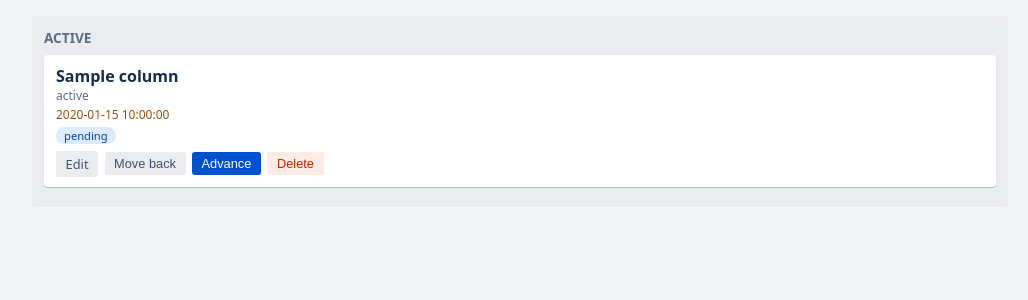
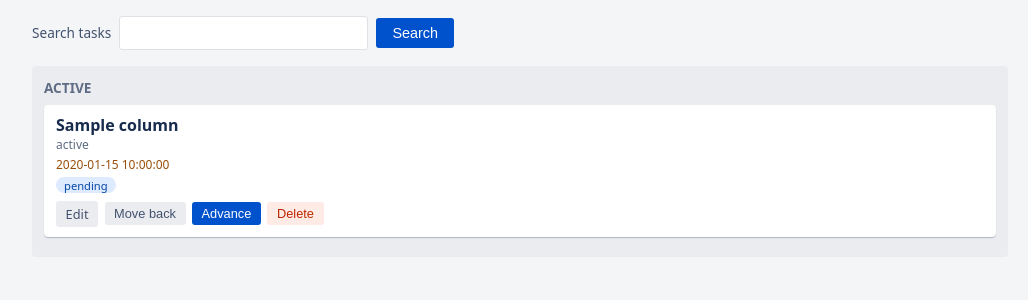
Before and after one commit to OlegKonyk/agentic-development, a FastAPI app: template apps/web/web/templates/index.html in a window 1280 px wide. Shown: the part 99-399 px from the top of the page, without its empty margins (120-1148 px from the left). Run offline with FastAPI, Linux system fonts and the light colour scheme; the template is opened without the code that fills it: most values are stand-ins (such as "Sample title", 1, 10 or a date in 2020).

Commit message:
Add a board search box that finds a task across the whole list
Search composes with the existing status filter and pager: the term
rides along on every board interaction (filter links, pager, row
actions, edit page and its redirects) so a searched board never gets
thrown back to an unsearched page 1. Empty/whitespace input means no
search; a match-nothing search gets its own empty-search message.

```diff
--- a/apps/web/web/main.py
+++ b/apps/web/web/main.py
@@ -41,43 +41,69 @@ def parse_page(value: str | None) -> int:
     return 1
 
 
-def board_url(status: str | None, page: int = 1) -> str:
-    """Board URL carrying the active filter and page; '/' when at defaults."""
+SEARCH_MAX_LENGTH = 1000  # mirrors the API's SEARCH_MAX_LENGTH bound
+
+
+def normalize_search(value: str | None) -> str:
+    """The board's search term: trimmed, storable, bounded. '' means no search.
+
+    The board is lenient by construction (same posture as `status`/`page`): it
+    must render 200 for anything a user can type, so unstorable characters are
+    dropped and the term is clamped rather than forwarded into an API 422.
+    Clamping is result-preserving — titles are <=200 chars, so no term longer
+    than that can match anything.
+    """
+    term = (value or "").replace("\x00", "")
+    term = term.encode("utf-8", "replace").decode("utf-8")  # drop lone surrogates
+    return term.strip()[:SEARCH_MAX_LENGTH]
+
+
+def board_url(status: str | None, page: int = 1, search: str = "") -> str:
+    """Board URL carrying the active filter, search term, and page; '/' when at defaults."""
     params = []
     if status:
         params.append(f"status={status}")
+    if search:
+        params.append(f"q={quote(search, safe='')}")
     if page != 1:
         params.append(f"page={page}")
     return f"/?{'&'.join(params)}" if params else "/"
 
 
-def edit_url(task_id: int, status: str | None = None, page: int = 1) -> str:
+def edit_url(task_id: int, status: str | None = None, page: int = 1, search: str = "") -> str:
     """Edit-page URL carrying the board the user came from; mirrors board_url()."""
     params = []
     if status:
         params.append(f"status={status}")
+    if search:
+        params.append(f"q={quote(search, safe='')}")
     if page != 1:
         params.append(f"page={page}")
     query = f"?{'&'.join(params)}" if params else ""
     return f"/tasks/{task_id}/edit{query}"
 
 
-def empty_state(api_error: bool, active: str | None, total: int | None) -> str | None:
-    """Which empty message the board shows: 'board', 'filter', or None.
+def empty_state(
+    api_error: bool, active: str | None, total: int | None, search: str = ""
+) -> str | None:
+    """Which empty message the board shows: 'board', 'filter', 'search', or None.
 
     A failed tasks fetch never reads as "you have no tasks" — the `api-error`
     banner owns that case. `total` is the total of the *rendered* set (the
-    filtered set when a filter is active), so exactly one of the two messages
-    can apply.
+    matched set when a search is active, the filtered set when a filter is
+    active), so exactly one of the messages can apply. A search takes
+    precedence over the filter message when both are active.
     """
     if api_error or total:
         return None
     if total is None:
         return None
+    if search:
+        return "search"
     return "filter" if active else "board"
 
 
-def filter_options(active: str | None) -> list[dict[str, object]]:
+def filter_options(active: str | None, search: str = "") -> list[dict[str, object]]:
     """The four filter links in order (all, todo, doing, done), active one marked."""
     values: tuple[str | None, ...] = (None, *STATUS_COLUMNS)
     return [
@@ -85,7 +111,7 @@ def filter_options(active: str | None) -> list[dict[str, object]]:
             "value": value,
             "label": value or "all",
             "testid": f"filter-{value or 'all'}",
-            "href": board_url(value),
+            "href": board_url(value, 1, search),
             "active": value == active,
         }
         for value in values
@@ -405,11 +431,15 @@ def create_app() -> FastAPI:
 
     @app.get("/", response_class=HTMLResponse)
     async def index(
-        request: Request, status: str | None = None, page: str | None = None
+        request: Request,
+        status: str | None = None,
+        q: str | None = None,
+        page: str | None = None,
     ) -> HTMLResponse:
         token = require_token(request)
         zone = resolve_zone(request.cookies.get(TZ_COOKIE))
         active = normalize_status(status)
+        search = normalize_search(q)
         visible = (active,) if active else STATUS_COLUMNS
         columns: dict[str, list[dict]] = {status: [] for status in STATUS_COLUMNS}
         current = parse_page(page)
@@ -432,6 +462,8 @@ def create_app() -> FastAPI:
                 }
                 if active:
                     params["status"] = active
+                if search:
+                    params["q"] = search
                 resp = await api(request).get("/api/tasks", params=params, headers=bearer(token))
                 if resp.status_code == 401:
                     raise SessionExpired
@@ -446,7 +478,7 @@ def create_app() -> FastAPI:
             view_total = body["total"]
             for task in body["items"]:
                 columns.setdefault(task.get("status", "todo"), []).append(task)
-            if active:
+            if active or search:
                 count_resp = await api(request).get(
                     "/api/tasks", params={"limit": 1}, headers=bearer(token)
                 )
@@ -462,7 +494,7 @@ def create_app() -> FastAPI:
         # second doomed call adds nothing, and AC-8 requires the api-error
         # banner to show without the degraded banner alongside it.
         degraded = False if api_error else await reminders_degraded(api(request), token, health_url)
-        empty = empty_state(api_error, active, view_total)
+        empty = empty_state(api_error, active, view_total, search)
         now = datetime.now(UTC)
         columns = {status: decorate_tasks(tasks, now, zone) for status, tasks in columns.items()}
         return templates.TemplateResponse(
@@ -471,8 +503,9 @@ def create_app() -> FastAPI:
             {
                 "columns": columns,
                 "statuses": visible,
-                "filters": filter_options(active),
+                "filters": filter_options(active, search),
                 "active_status": active,
+                "search": search,
                 "api_error": api_error,
                 "empty_state": empty,
                 "authed": True,
@@ -484,11 +517,12 @@ def create_app() -> FastAPI:
                 "page_count": page_count,
                 "has_prev": current > 1,
                 "has_next": current < page_count,
-                "prev_url": board_url(active, current - 1),
-                "next_url": board_url(active, current + 1),
+                "prev_url": board_url(active, current - 1, search),
+                "next_url": board_url(active, current + 1, search),
                 "tz_name": zone.key,
                 "tz_sync": True,
                 "edit_url": edit_url,
+                "board_url": board_url,
             },
         )
 
@@ -573,14 +607,19 @@ def create_app() -> FastAPI:
 
     @app.get("/tasks/{task_id}/edit", response_model=None)
     async def edit_form(
-        request: Request, task_id: int, status: str | None = None, page: str | None = None
+        request: Request,
+        task_id: int,
+        status: str | None = None,
+        q: str | None = None,
+        page: str | None = None,
     ) -> HTMLResponse | RedirectResponse:
         token = require_token(request)
         zone = resolve_zone(request.cookies.get(TZ_COOKIE))
         active = normalize_status(status)
+        search = normalize_search(q)
         current_page = parse_page(page)
-        back = board_url(active, current_page)
-        here = edit_url(task_id, active, current_page)
+        back = board_url(active, current_page, search)
+        here = edit_url(task_id, active, current_page, search)
         try:
             resp = await api(request).get(f"/api/tasks/{task_id}", headers=bearer(token))
             if resp.status_code == 401:
@@ -602,6 +641,7 @@ def create_app() -> FastAPI:
                     "description": "",
                     "due_at": "",
                     "status": active or "",
+                    "search": search,
                     "page": current_page,
                     "board_url": back,
                     "tz_name": zone.key,
@@ -620,6 +660,7 @@ def create_app() -> FastAPI:
                 "description": task["description"],
                 "due_at": local_input_value(task["due_at"], zone),
                 "status": active or "",
+                "search": search,
                 "page": current_page,
                 "board_url": back,
                 "api_error": False,
@@ -637,15 +678,17 @@ def create_app() -> FastAPI:
         due_at: Annotated[str, Form()] = "",
         csrf_token: Annotated[str, Form()] = "",
         status: Annotated[str, Form()] = "",
+        q: Annotated[str, Form()] = "",
         page: Annotated[str, Form()] = "",
     ) -> HTMLResponse | RedirectResponse:
         check_csrf(request, csrf_token)
         token = require_token(request)
         zone = resolve_zone(request.cookies.get(TZ_COOKIE))
         active = normalize_status(status)
+        search = normalize_search(q)
         current_page = parse_page(page)
-        back = board_url(active, current_page)
-        here = edit_url(task_id, active, current_page)
+        back = board_url(active, current_page, search)
+        here = edit_url(task_id, active, current_page, search)
 
         def rerender(error_message: str) -> HTMLResponse:
             return templates.TemplateResponse(
@@ -661,6 +704,7 @@ def create_app() -> FastAPI:
                     "description": description,
                     "due_at": due_at,
                     "status": active or "",
+                    "search": search,
                     "page": current_page,
                     "board_url": back,
                     "tz_name": zone.key,
@@ -717,12 +761,13 @@ def create_app() -> FastAPI:
         task_id: int,
         csrf_token: Annotated[str, Form()] = "",
         status: Annotated[str, Form()] = "",
+        q: Annotated[str, Form()] = "",
         page: Annotated[str, Form()] = "",
     ) -> RedirectResponse:
         check_csrf(request, csrf_token)
         token = require_token(request)
         await shift_status(request, task_id, token, NEXT_STATUS)
-        url = board_url(normalize_status(status), parse_page(page))
+        url = board_url(normalize_status(status), parse_page(page), normalize_search(q))
         return RedirectResponse(url=url, status_code=303)
 
     @app.post("/tasks/{task_id}/move-back")
@@ -731,12 +776,13 @@ def create_app() -> FastAPI:
         task_id: int,
         csrf_token: Annotated[str, Form()] = "",
         status: Annotated[str, Form()] = "",
+        q: Annotated[str, Form()] = "",
         page: Annotated[str, Form()] = "",
     ) -> RedirectResponse:
         check_csrf(request, csrf_token)
         token = require_token(request)
         await shift_status(request, task_id, token, PREV_STATUS)
-        url = board_url(normalize_status(status), parse_page(page))
+        url = board_url(normalize_status(status), parse_page(page), normalize_search(q))
         return RedirectResponse(url=url, status_code=303)
 
     @app.post("/tasks/{task_id}/delete")
@@ -745,6 +791,7 @@ def create_app() -> FastAPI:
         task_id: int,
         csrf_token: Annotated[str, Form()] = "",
         status: Annotated[str, Form()] = "",
+        q: Annotated[str, Form()] = "",
         page: Annotated[str, Form()] = "",
     ) -> RedirectResponse:
         check_csrf(request, csrf_token)
@@ -755,7 +802,7 @@ def create_app() -> FastAPI:
                 raise SessionExpired
         except httpx.HTTPError:
             pass  # index will surface the api-error banner
-        url = board_url(normalize_status(status), parse_page(page))
+        url = board_url(normalize_status(status), parse_page(page), normalize_search(q))
         return RedirectResponse(url=url, status_code=303)
 
     @app.get("/healthz")
--- a/apps/web/web/templates/base.html
+++ b/apps/web/web/templates/base.html
@@ -42,6 +42,11 @@
     .filters a { text-decoration: none; color: #42526e; background: #ebecf0;
                  border-radius: 3px; padding: 0.25rem 0.75rem; font-size: 0.85rem; }
     .filters a.active { background: #0052cc; color: #fff; font-weight: 600; }
+    .search { display: flex; align-items: center; gap: 0.5rem; margin-bottom: 1rem; }
+    .search label { font-size: 0.85rem; color: #42526e; }
+    .search input { padding: 0.3rem 0.5rem; border: 1px solid #dfe1e6; border-radius: 3px;
+                    font: inherit; }
+    .search a { color: #0052cc; font-size: 0.85rem; }
     .empty-state { color: #5e6c84; font-size: 0.9rem; margin: 0 0 1rem; }
     .empty-state a { color: #0052cc; }
     .column .empty-state { margin: 0; }
--- a/apps/web/web/templates/edit.html
+++ b/apps/web/web/templates/edit.html
@@ -5,6 +5,7 @@
 <form class="stacked" method="post" action="/tasks/{{ task_id }}/edit">
   <input type="hidden" name="csrf_token" value="{{ csrf }}">
   <input type="hidden" name="status" value="{{ status }}">
+  <input type="hidden" name="q" value="{{ search | default('') }}">
   <input type="hidden" name="page" value="{{ page }}">
   <label for="title">Title</label>
   <input id="title" name="title" required maxlength="200"
--- a/apps/web/web/templates/index.html
+++ b/apps/web/web/templates/index.html
@@ -18,11 +18,23 @@
      {% if option.active %}aria-current="page"{% endif %}>{{ option.label }}</a>
   {% endfor %}
 </nav>
+<form class="search" method="get" action="/" data-testid="search-form">
+  {% if active_status %}<input type="hidden" name="status" value="{{ active_status }}">{% endif %}
+  <label for="q">Search tasks</label>
+  <input id="q" name="q" type="search" maxlength="1000"
+         data-testid="search-input" value="{{ search }}">
+  <button type="submit" class="btn-primary" data-testid="search-submit">Search</button>
+  {% if search %}
+  <a href="{{ board_url(active_status, 1, '') }}" data-testid="search-clear">Clear search</a>
+  {% endif %}
+</form>
 {% if empty_state == "board" %}
 <p class="empty-state" data-testid="empty-board">
   No tasks yet.
   <a href="/new" data-testid="empty-board-new-link">Add your first task</a>
 </p>
+{% elif empty_state == "search" %}
+<p class="empty-state" data-testid="empty-search">No tasks match your search.</p>
 {% endif %}
 <div class="board" data-testid="task-list">
   {% for status in statuses %}
@@ -46,11 +58,12 @@
       {% endif %}
       <div class="actions">
         <a class="btn-edit" data-testid="edit-link"
-           href="{{ edit_url(task.id, active_status, page) }}"
+           href="{{ edit_url(task.id, active_status, page, search) }}"
            aria-label="Edit {{ task.title }}">Edit</a>
         <form method="post" action="/tasks/{{ task.id }}/move-back">
           <input type="hidden" name="csrf_token" value="{{ csrf }}">
           <input type="hidden" name="status" value="{{ active_status or '' }}">
+          <input type="hidden" name="q" value="{{ search }}">
           <input type="hidden" name="page" value="{{ page }}">
           <button type="submit" class="btn-back" data-testid="move-back-btn"
                   aria-label="Move back {{ task.title }}">Move back</button>
@@ -58,6 +71,7 @@
         <form method="post" action="/tasks/{{ task.id }}/advance">
           <input type="hidden" name="csrf_token" value="{{ csrf }}">
           <input type="hidden" name="status" value="{{ active_status or '' }}">
+          <input type="hidden" name="q" value="{{ search }}">
           <input type="hidden" name="page" value="{{ page }}">
           <button type="submit" class="btn-advance" data-testid="advance-btn"
                   aria-label="Advance {{ task.title }}">Advance</button>
@@ -65,6 +79,7 @@
         <form method="post" action="/tasks/{{ task.id }}/delete">
           <input type="hidden" name="csrf_token" value="{{ csrf }}">
           <input type="hidden" name="status" value="{{ active_status or '' }}">
+          <input type="hidden" name="q" value="{{ search }}">
           <input type="hidden" name="page" value="{{ page }}">
           <button type="submit" class="btn-delete" data-testid="delete-btn"
                   aria-label="Delete {{ task.title }}">Delete</button>
```
Also changed, not shown: apps/web/tests/test_web.py (+294 -15 lines).
